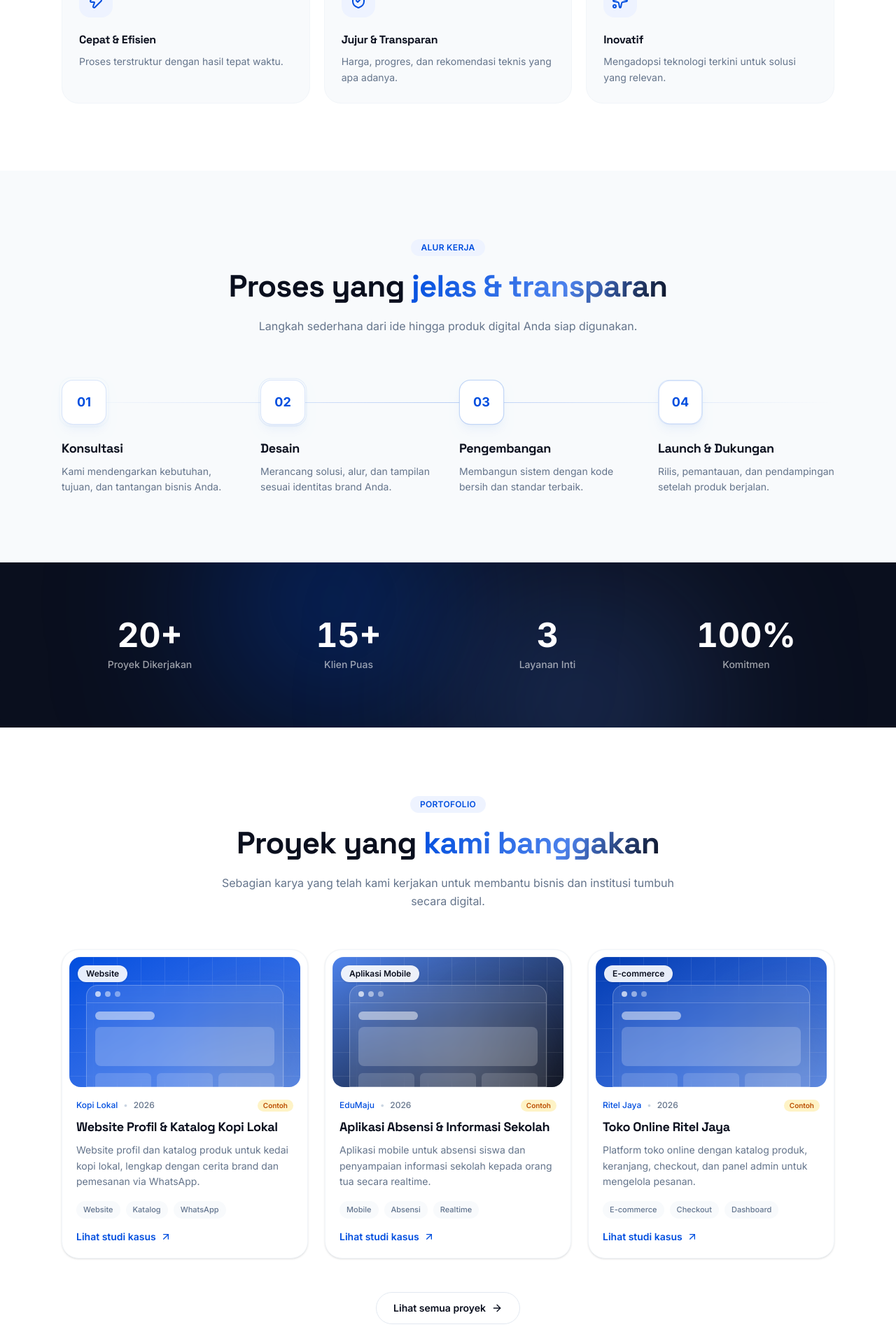
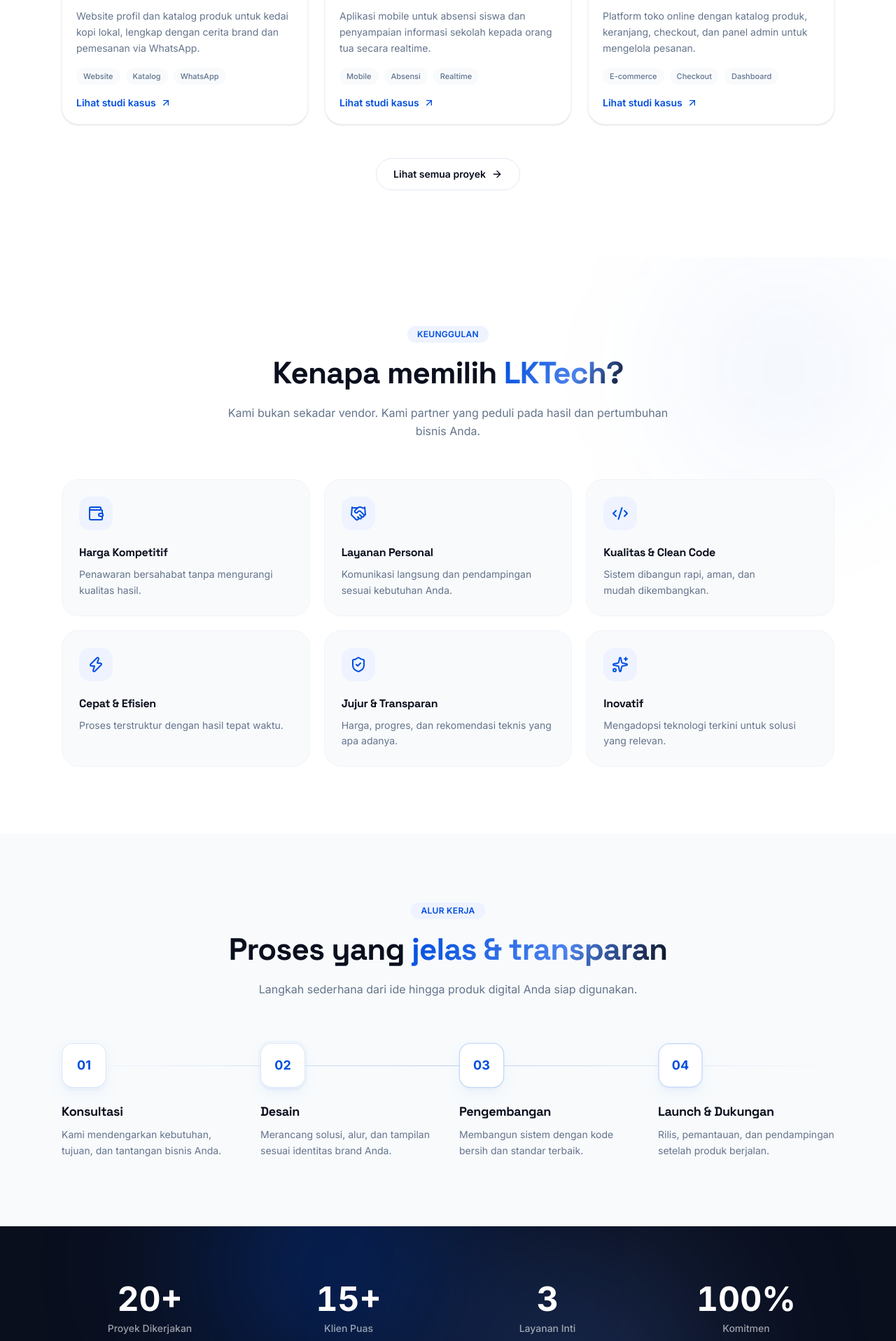
Before and after one commit to lupyariestaa/lktech, a Next.js app: page / in a window 1280 px wide. Shown: the part 2809-4726 px from the top of the page at 70% size. Built offline with nearby package versions, Linux system fonts and the light colour scheme; no server answers.

Commit message:
feat(beranda): FASE H1 - susun ulang urutan section (AIDA) + anchor id konsisten

```diff
--- a/src/app/page.tsx
+++ b/src/app/page.tsx
@@ -22,10 +22,10 @@
         <Hero />
         <Technologies />
         <Services />
+        <PortfolioTeaser />
         <WhyUs />
         <Process />
         <Stats />
-        <PortfolioTeaser />
         <Testimonials />
         <Pricing />
         <Faq />
--- a/src/components/sections/cta-contact.tsx
+++ b/src/components/sections/cta-contact.tsx
@@ -12,7 +12,7 @@
   const settings = useSettings();
 
   return (
-    <section id="kontak" className="relative bg-white px-6 py-20">
+    <section id="kontak" className="relative scroll-mt-24 bg-white px-6 py-20">
       <div className="mx-auto max-w-6xl">
         <motion.div
           initial={{ opacity: 0, y: 40 }}
--- a/src/components/sections/faq.tsx
+++ b/src/components/sections/faq.tsx
@@ -8,7 +8,7 @@
 export function Faq() {
   const { faqs } = useContent();
   return (
-    <section id="faq" className="relative bg-white py-24">
+    <section id="faq" className="relative scroll-mt-24 bg-white py-24">
       <div className="mx-auto max-w-3xl px-6">
         <SectionHeading
           eyebrow="FAQ"
--- a/src/components/sections/portfolio-teaser.tsx
+++ b/src/components/sections/portfolio-teaser.tsx
@@ -14,7 +14,7 @@
   const featured = projects.slice(0, 3);
 
   return (
-    <section id="portofolio" className="relative bg-white py-24">
+    <section id="portofolio" className="relative scroll-mt-24 bg-white py-24">
       <div className="mx-auto max-w-6xl px-6">
         <SectionHeading
           eyebrow="Portofolio"
--- a/src/components/sections/pricing.tsx
+++ b/src/components/sections/pricing.tsx
@@ -14,7 +14,7 @@
   const settings = useSettings();
   const { pricing } = useContent();
   return (
-    <section id="harga" className="relative bg-surface py-24">
+    <section id="harga" className="relative scroll-mt-24 bg-surface py-24">
       <div className="mx-auto max-w-6xl px-6">
         <SectionHeading
           eyebrow="Paket Layanan"
--- a/src/components/sections/process.tsx
+++ b/src/components/sections/process.tsx
@@ -11,7 +11,7 @@
   if (process.length === 0) return null;
 
   return (
-    <section className="relative bg-surface py-24">
+    <section id="proses" className="relative scroll-mt-24 bg-surface py-24">
       <div className="mx-auto max-w-6xl px-6">
         <SectionHeading
           eyebrow="Alur Kerja"
--- a/src/components/sections/services.tsx
+++ b/src/components/sections/services.tsx
@@ -10,7 +10,7 @@
 export function Services() {
   const { services } = useContent();
   return (
-    <section id="layanan" className="relative bg-surface py-24">
+    <section id="layanan" className="relative scroll-mt-24 bg-surface py-24">
       <div className="mx-auto max-w-6xl px-6">
         <SectionHeading
           eyebrow="Layanan Kami"
--- a/src/components/sections/stats.tsx
+++ b/src/components/sections/stats.tsx
@@ -38,7 +38,7 @@
   if (stats.length === 0) return null;
 
   return (
-    <section className="relative overflow-hidden bg-secondary py-20">
+    <section id="statistik" className="relative scroll-mt-24 overflow-hidden bg-secondary py-20">
       <div className="grid-lines absolute inset-0 opacity-[0.06]" />
       <div className="pointer-events-none absolute -top-24 left-1/4 h-72 w-72 animate-aurora rounded-full bg-primary/40 blur-[110px]" />
       <div className="pointer-events-none absolute -bottom-24 right-1/4 h-72 w-72 animate-aurora rounded-full bg-primary-light/30 blur-[110px] [animation-delay:-5s]" />
--- a/src/components/sections/technologies.tsx
+++ b/src/components/sections/technologies.tsx
@@ -15,7 +15,8 @@
   const items = [...technologies, ...technologies];
   return (
     <section
-      className="relative border-y border-slate-100 bg-white py-12"
+      id="teknologi"
+      className="relative scroll-mt-24 border-y border-slate-100 bg-white py-12"
       aria-label="Teknologi yang kami gunakan"
     >
       <Reveal className="mx-auto max-w-6xl px-6">
--- a/src/components/sections/testimonials.tsx
+++ b/src/components/sections/testimonials.tsx
@@ -12,7 +12,7 @@
   if (testimonials.length === 0) return null;
 
   return (
-    <section className="relative bg-white py-24">
+    <section id="testimoni" className="relative scroll-mt-24 bg-white py-24">
       <div className="mx-auto max-w-6xl px-6">
         <SectionHeading
           eyebrow="Testimoni"
--- a/src/components/sections/why-us.tsx
+++ b/src/components/sections/why-us.tsx
@@ -12,7 +12,7 @@
   if (whyUs.length === 0) return null;
 
   return (
-    <section id="keunggulan" className="relative overflow-hidden bg-white py-24">
+    <section id="keunggulan" className="relative scroll-mt-24 overflow-hidden bg-white py-24">
       <div className="pointer-events-none absolute top-0 right-0 h-80 w-80 rounded-full bg-primary/5 blur-[100px]" />
 
       <div className="relative mx-auto max-w-6xl px-6">
```
Also changed, not shown: 2 other files (tests, documents, lock files or other folders).
